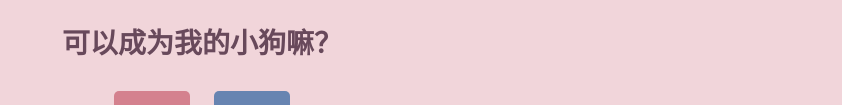
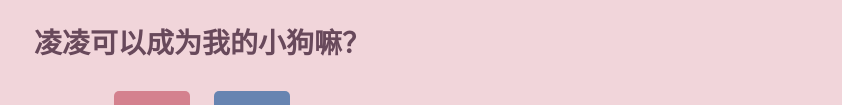
Before and after one commit to HXC18/puppy, a plain HTML site: page index.html in a window 1280 px wide. Shown: the part 403-508 px from the top of the page, without its empty margins (438-1280 px from the left). Drawn offline with Linux system fonts and the light colour scheme.

Commit message:
Update index.html

```diff
--- a/index.html
+++ b/index.html
@@ -3,7 +3,7 @@
 <head>
     <meta charset="UTF-8">
     <meta name="viewport" content="width=device-width, initial-scale=1.0">
-    <title>可以成为我的puppy吗？</title>
+    <title>凌凌可以成为我的puppy吗？</title>
     <meta property="og:image" content="https://piplong-img.oss-cn-hangzhou.aliyuncs.com/smallProgram-img/ezgif-449072d7c7d462.jpg" />
     <link rel="stylesheet" href="style.css">
 
@@ -11,7 +11,7 @@
 <body>
     <div class="container">
         <img id="mainImage" src="https://piplong-img.oss-cn-hangzhou.aliyuncs.com/smallProgram-img/mmexport1740030828746.gif" alt="爱心">
-        <h1 id="question">可以成为我的小狗嘛？</h1>
+        <h1 id="question">凌凌可以成为我的小狗嘛？</h1>
         <div class="buttons">
             <button id="yes">可以</button>
             <button id="no">不要</button>
```
